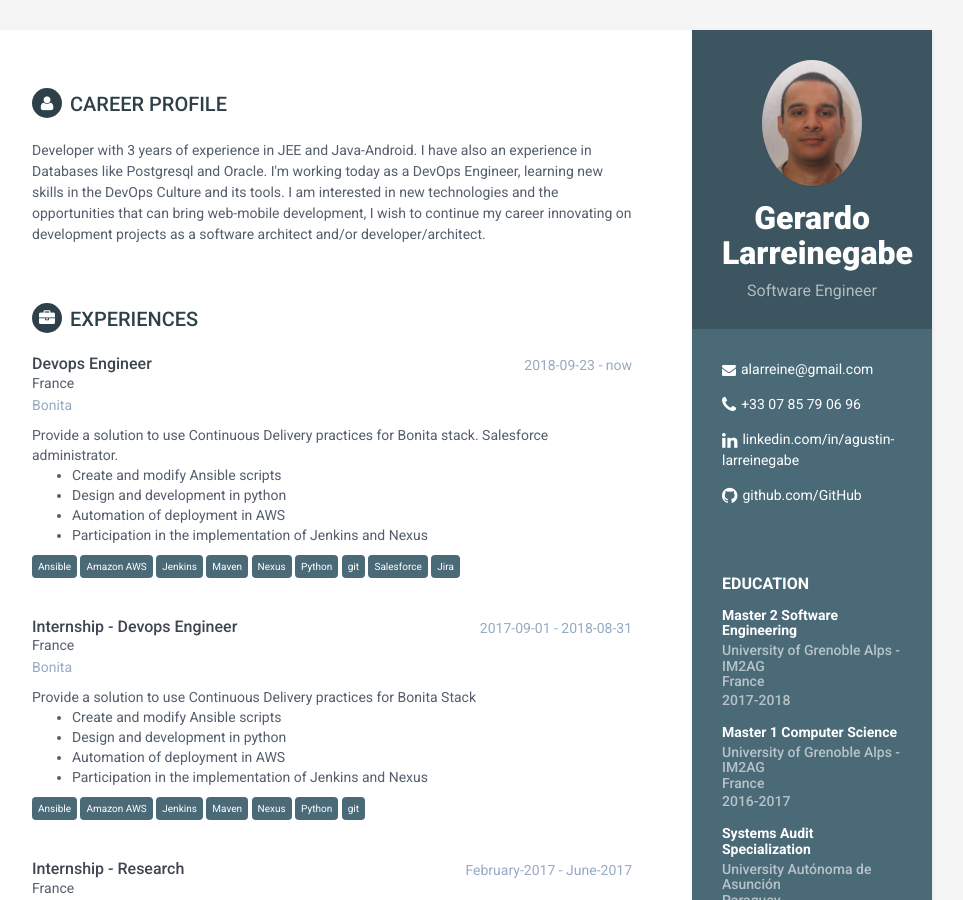
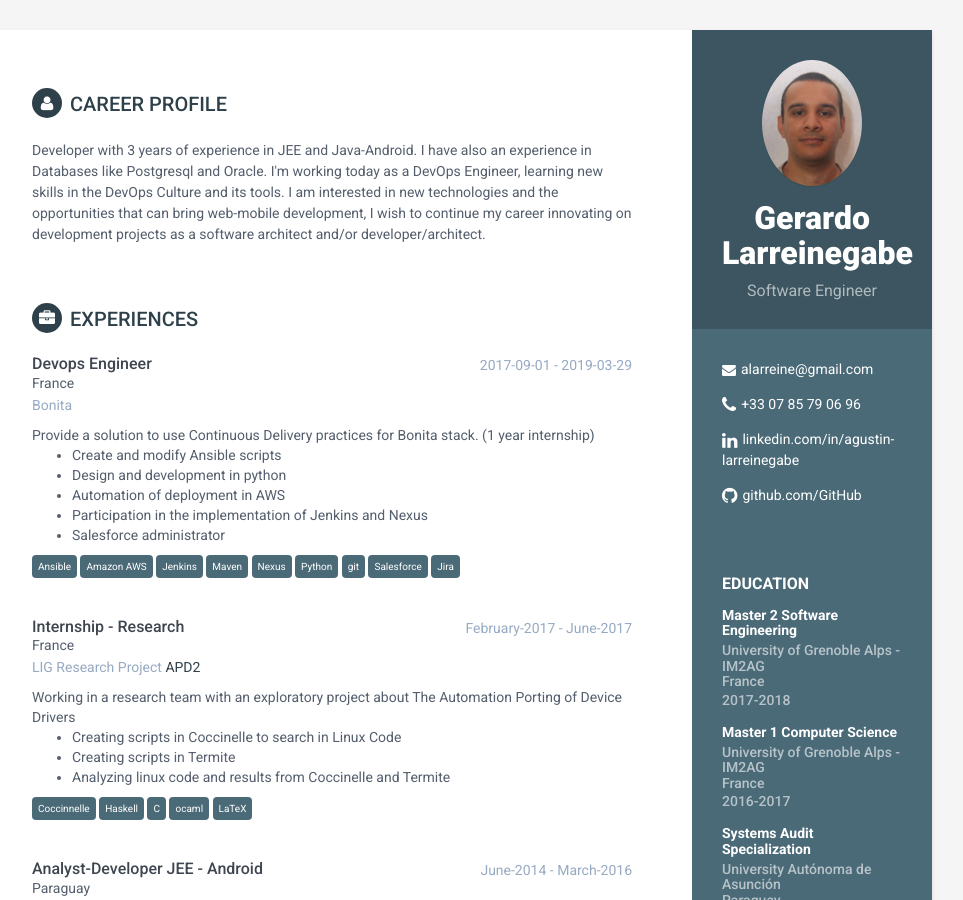
Before and after one commit to alarreine/alarreine.github.io, a Jekyll site: the page built from index.html, in a window 1280 px wide and 900 px high. Shown: the whole window, without its empty margins (188-1151 px from the left). Built offline with Jekyll 4.4.1, drawn with Linux system fonts in a browser that asks for light colours.

Commit message:
Update info

```diff
--- a/_data/experience.yml
+++ b/_data/experience.yml
@@ -1,14 +1,15 @@
 - title: Devops Engineer
-  dateinit: 2018-09-23
-  dateend: now
+  dateinit: 2017-09-01
+  dateend: 2019-03-29
   company: Bonita
   country: France
-  description: Provide a solution to use Continuous Delivery practices for Bonita stack. Salesforce administrator.
+  description: Provide a solution to use Continuous Delivery practices for Bonita stack. (1 year internship)
   activities:
     - Create and modify Ansible scripts
     - Design and development in python
     - Automation of deployment in AWS
     - Participation in the implementation of Jenkins and Nexus
+    - Salesforce administrator
   technologies:
     - Ansible
     - Amazon AWS
@@ -19,26 +20,6 @@
     - git
     - Salesforce
     - Jira
-
-- title: Internship - Devops Engineer
-  dateinit: 2017-09-01
-  dateend: 2018-08-31
-  company: Bonita
-  country: France
-  description: Provide a solution to use Continuous Delivery practices for Bonita Stack
-  activities:
-    - Create and modify Ansible scripts
-    - Design and development in python
-    - Automation of deployment in AWS
-    - Participation in the implementation of Jenkins and Nexus
-  technologies:
-    - Ansible
-    - Amazon AWS
-    - Jenkins
-    - Maven
-    - Nexus
-    - Python
-    - git
 
 - title: Internship - Research
   dateinit: February-2017
```
